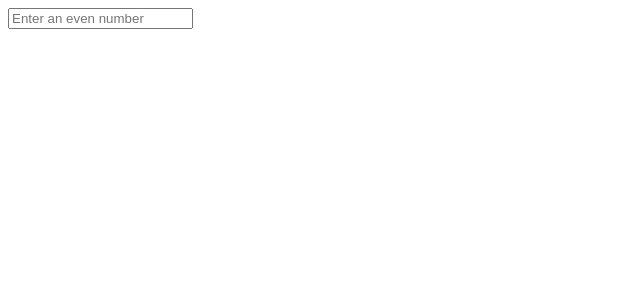
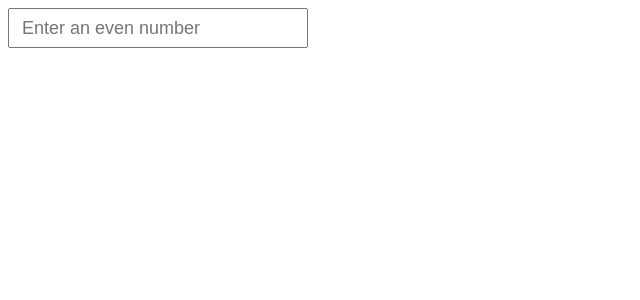
Before and after one commit to funny-family/tournament-grid, a Vue app: page / in a window 1280 px wide. Shown: the top 300 px of the page, without its empty margins (0-640 px from the left). Built offline with nearby package versions, Linux system fonts and the light colour scheme.

Commit message:
added basic styles for input

```diff
--- a/src/components/inputs/NumericInput.vue
+++ b/src/components/inputs/NumericInput.vue
@@ -44,5 +44,14 @@ export default {
 </script>
 
 <style scoped>
+input {
+  box-sizing: border-box;
+}
 
+.numeric-input {
+  padding: 8px 12px;
+  width: 300px;
+  height: 40px;
+  font-size: 18px;
+}
 </style>
```
